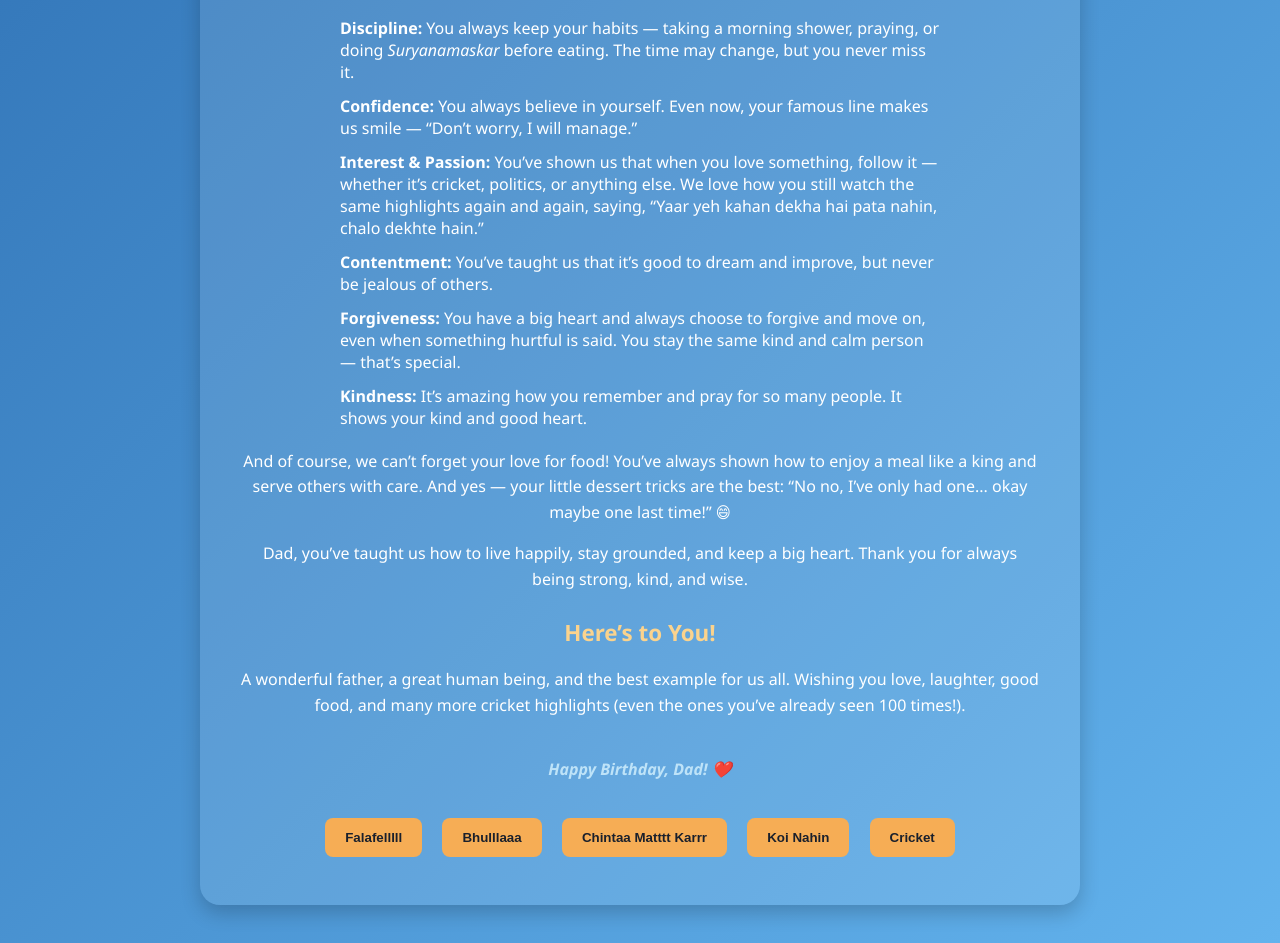
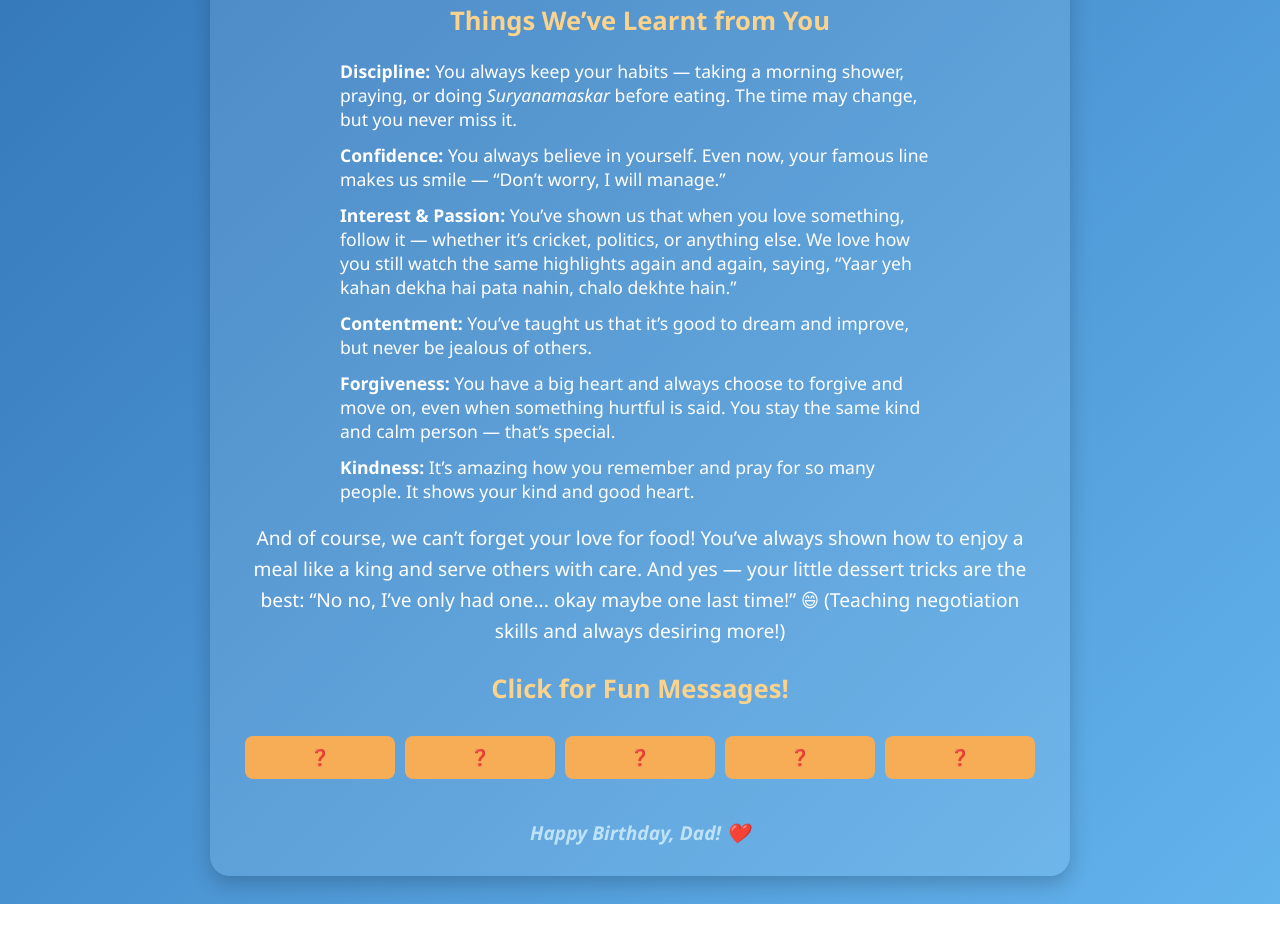
Before and after one commit to KGTEAM2726/SCRATRA76, a plain HTML site: page index.html in a window 1280 px wide. Shown: the part 517-1460 px from the top of the page. After the commit the page ends 1421 px from the top, so only its background shows below. Drawn offline with Linux system fonts and the light colour scheme.

Commit message:
Update index.html
mobile

```diff
--- a/index.html
+++ b/index.html
@@ -1,253 +1,148 @@
 <!DOCTYPE html>
-
 <html lang="en">
-
 <head>
-
 <meta charset="UTF-8">
-
 <meta name="viewport" content="width=device-width, initial-scale=1.0">
-
 <title>Happy 76th Birthday, Dad!</title>
-
 <style>
-
   body {
-
     font-family: 'Segoe UI', Tahoma, Geneva, Verdana, sans-serif;
-
     background: linear-gradient(135deg, #2b6cb0, #63b3ed);
-
     color: #ffffff;
-
     display: flex;
-
     justify-content: center;
-
     align-items: center;
-
-    padding: 30px;
-
+    padding: 20px;
     min-height: 100vh;
-
     text-align: center;
-
   }
 
-
-
   .card {
-
     background: rgba(255, 255, 255, 0.1);
-
     border-radius: 20px;
-
-    padding: 40px;
-
+    padding: 30px;
     max-width: 800px;
-
+    width: 100%;
     box-shadow: 0 8px 20px rgba(0,0,0,0.2);
-
   }
 
-
-
   h1 {
-
     font-size: 2.2em;
-
     font-weight: bold;
-
     margin-bottom: 20px;
-
     color: #fff;
-
   }
 
-
-
   h2 {
-
-    font-size: 1.4em;
-
+    font-size: 1.6em;
     font-weight: 600;
-
     margin-top: 25px;
-
     color: #fbd38d;
-
   }
 
-
-
   p {
-
     line-height: 1.6;
-
     margin-bottom: 15px;
-
+    font-size: 1.2em;
   }
 
-
-
   ul {
-
     text-align: left;
-
     margin: 20px auto;
-
     max-width: 600px;
-
     list-style: none;
-
     padding-left: 0;
-
   }
 
-
-
   li {
-
     margin-bottom: 12px;
-
+    font-size: 1.1em;
   }
 
-
-
   .buttons {
-
     margin-top: 30px;
-
+    display: flex;
+    flex-wrap: wrap;
+    justify-content: center;
+    gap: 10px;
   }
 
-
-
-  button {
-
+  .buttons button {
     background: #f6ad55;
-
     color: #1a202c;
-
     font-weight: bold;
-
     border: none;
-
     border-radius: 8px;
-
     padding: 12px 20px;
-
-    margin: 8px;
-
     cursor: pointer;
-
     transition: 0.3s;
-
+    font-size: 1em;
+    flex: 1 1 120px;
+    max-width: 150px;
   }
 
-
-
-  button:hover {
-
+  .buttons button:hover {
     background: #ed8936;
-
-    transform: scale(1.1);
-
+    transform: scale(1.05);
   }
 
-
-
   footer {
-
     margin-top: 40px;
-
-    font-size: 1em;
-
+    font-size: 1.2em;
     font-style: italic;
-
     color: #bee3f8;
-
   }
 
+  /* Mobile responsiveness */
+  @media (max-width: 600px) {
+    h1 {
+      font-size: 1.8em;
+    }
+    h2 {
+      font-size: 1.4em;
+    }
+    p, li {
+      font-size: 1em;
+    }
+    .buttons button {
+      flex: 1 1 100%;
+      max-width: 100%;
+    }
+  }
 </style>
-
 </head>
-
 <body>
-
 <div class="card">
-
   <h1>🎉 Happy 76th Birthday, Dad! 🎉</h1>
-
-
 
   <p>Wishing you a very happy birthday filled with good health and happiness. You have truly lived life in your own way — with confidence and peace — and that is something I really admire. You have not only been a wonderful father but also like a friend — always open, free, and ready to share and teach good things about life.</p>
 
-
-
   <p>You have taught me many valuable lessons — how to stay humble (something I am still learning from you), how to be happy with what we have, and how to only compete with ourselves — to become better, not to envy others.</p>
-
-
 
   <p>You have been a very successful family man, giving us good values and a happy life. Even with some ups and downs, you showed that if a small family is happy together, that’s all that really matters — though everyone else is always welcome too.</p>
 
-
-
   <h2>Things We’ve Learnt from You</h2>
-
   <ul>
-
     <li><b>Discipline:</b> You always keep your habits — taking a morning shower, praying, or doing <i>Suryanamaskar</i> before eating. The time may change, but you never miss it.</li>
-
     <li><b>Confidence:</b> You always believe in yourself. Even now, your famous line makes us smile — “Don’t worry, I will manage.”</li>
-
     <li><b>Interest & Passion:</b> You’ve shown us that when you love something, follow it — whether it’s cricket, politics, or anything else. We love how you still watch the same highlights again and again, saying, “Yaar yeh kahan dekha hai pata nahin, chalo dekhte hain.”</li>
-
     <li><b>Contentment:</b> You’ve taught us that it’s good to dream and improve, but never be jealous of others.</li>
-
     <li><b>Forgiveness:</b> You have a big heart and always choose to forgive and move on, even when something hurtful is said. You stay the same kind and calm person — that’s special.</li>
-
     <li><b>Kindness:</b> It’s amazing how you remember and pray for so many people. It shows your kind and good heart.</li>
-
   </ul>
 
+  <p>And of course, we can’t forget your love for food! You’ve always shown how to enjoy a meal like a king and serve others with care. And yes — your little dessert tricks are the best: “No no, I’ve only had one... okay maybe one last time!” 😄 (Teaching negotiation skills and always desiring more!)</p>
 
-
-    <p>And of course, we can’t forget your love for food! You’ve always shown how to enjoy a meal like a king and serve others with care. And yes — your little dessert tricks are the best: “No no, I’ve only had one... okay maybe one last time!” 😄</p>
-
-
-
-    <p>Dad, you’ve taught us how to live happily, stay grounded, and keep a big heart. Thank you for always being strong, kind, and wise.</p>
-
-
-
-    <h2>Here’s to You!</h2>
-
-    <p>A wonderful father, a great human being, and the best example for us all.
-
-    Wishing you love, laughter, good food, and many more cricket highlights (even the ones you’ve already seen 100 times!).</p>
-
-
+  <h2>Click for Fun Messages!</h2>
+  <div class="buttons">
+    <button onclick="alert('Falafelllll! 😄')">❓</button>
+    <button onclick="alert('Bhulllaaa! 😂')">❓</button>
+    <button onclick="alert('Chintaa Matttt Karrr! 💪')">❓</button>
+    <button onclick="alert('Koi Nahin, Sab Thik Hai! 🙏')">❓</button>
+    <button onclick="alert('Cricket Time! 🏏')">❓</button>
+  </div>
 
   <footer><b>Happy Birthday, Dad! ❤️</b></footer>
-
-
-
-    <div class="buttons">
-
-      <button onclick="alert('Falafelllll! 😄')">Falafelllll</button>
-
-      <button onclick="alert('Bhulllaaa! 😂')">Bhulllaaa</button>
-
-      <button onclick="alert('Chintaa Matttt Karrr! 💪')">Chintaa Matttt Karrr</button>
-
-      <button onclick="alert('Koi Nahin, Sab Thik Hai! 🙏')">Koi Nahin</button>
-
-      <button onclick="alert('Cricket Time! 🏏')">Cricket</button>
-
 </div>
-
-  </div>
-
 </body>
-
 </html>
```
Lines whose indentation alone changed are shown as unchanged.
